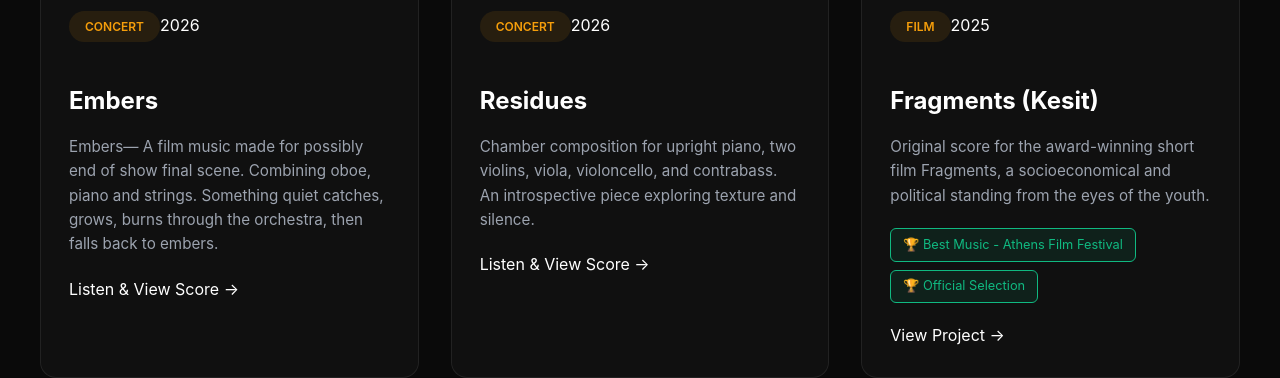
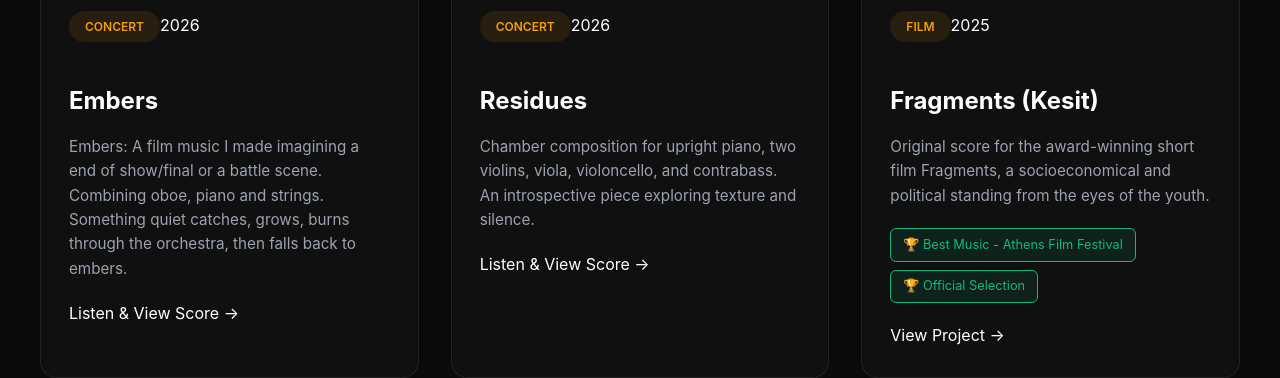
Before and after one commit to demirelozan/portfolio-nextjs, a Next.js app: page / in a window 1280 px wide. Shown: the part 1680-2058 px from the top of the page. Built offline with nearby package versions, Linux system fonts and the light colour scheme.

Commit message:
Description update

```diff
--- a/app/page.js
+++ b/app/page.js
@@ -6,7 +6,7 @@ const projects = [
     title: "Embers",
     category: "concert",
     year: "2026",
-    description: "Embers— A film music made for possibly end of show final scene. Combining oboe, piano and strings. Something quiet catches, grows, burns through the orchestra, then falls back to embers.",
+    description: "Embers: A film music I made imagining a end of show/final or a battle scene. Combining oboe, piano and strings. Something quiet catches, grows, burns through the orchestra, then falls back to embers.",
     image: "/compositions/embers/cover.png",
     awards: [],
     link: null,
```
